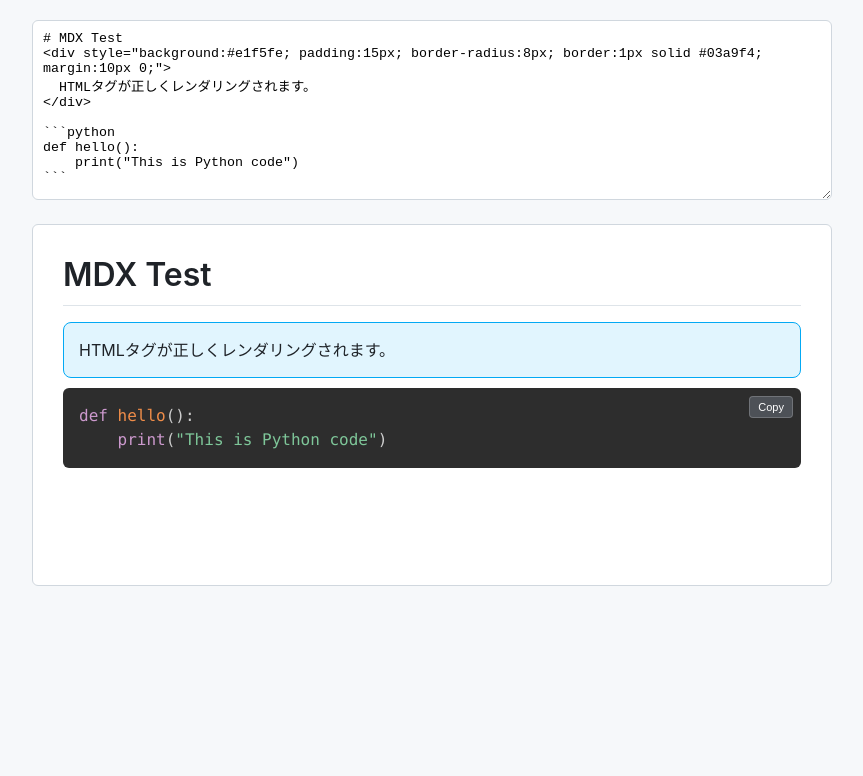
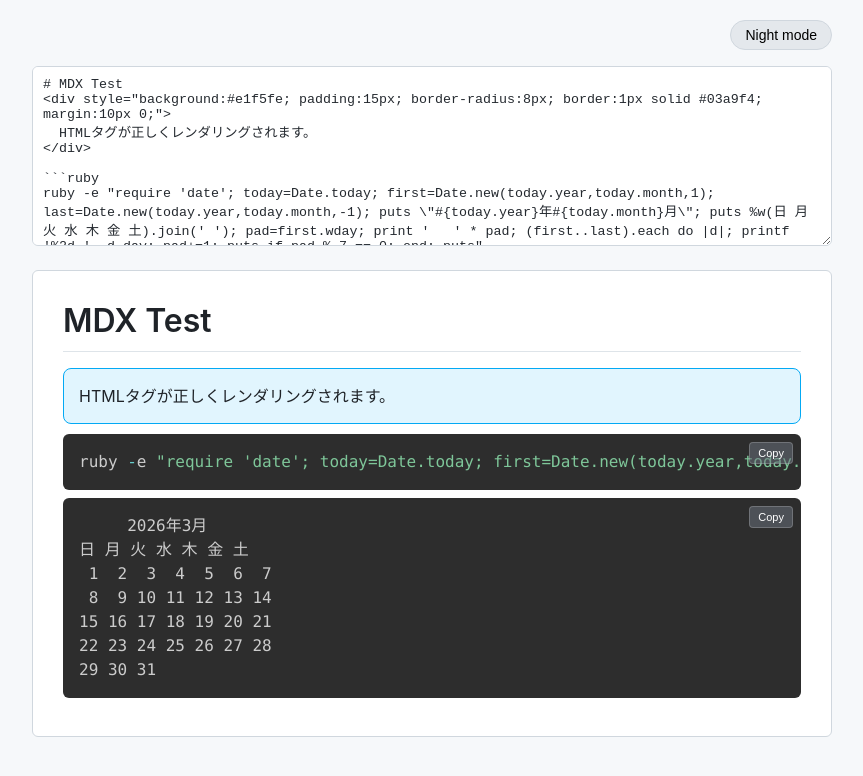
Before and after one commit to nekoserver/lib, a plain HTML site: page mdx-test.html in a window 1280 px wide. Shown: the whole page, without its empty margins (208-1071 px from the left). Drawn offline with nearby package versions, Linux system fonts and the light colour scheme.

Commit message:
mdx test

````diff
--- a/mdx-test.html
+++ b/mdx-test.html
@@ -6,31 +6,117 @@
     <link rel="stylesheet" href="https://cdnjs.cloudflare.com/ajax/libs/github-markdown-css/5.2.0/github-markdown.min.css">
     <link rel="stylesheet" href="https://cdnjs.cloudflare.com/ajax/libs/prism/1.29.0/themes/prism-tomorrow.min.css">
     <style>
-        body { max-width: 800px; margin: 0 auto; padding: 20px; background: #f6f8fa; font-family: sans-serif; }
-        #editor { width: 100%; height: 180px; padding: 10px; border: 1px solid #d0d7de; border-radius: 6px; font-family: monospace; box-sizing: border-box; }
-        .markdown-body { background: #fff; padding: 30px; border: 1px solid #d0d7de; border-radius: 6px; margin-top: 20px; min-height: 300px; }
+        :root {
+            --page-bg: #f6f8fa;
+            --card-bg: #fff;
+            --text-color: #24292f;
+            --border-color: #d0d7de;
+            --code-btn-bg: rgba(110,118,129,0.5);
+            --code-btn-border: rgba(255,255,255,0.2);
+            --control-bg: rgba(23, 43, 77, 0.08);
+        }
+        body {
+            max-width: 800px;
+            margin: 0 auto;
+            padding: 20px;
+            background: var(--page-bg);
+            font-family: sans-serif;
+            color: var(--text-color);
+            transition: background 0.25s ease, color 0.25s ease;
+        }
+        #editor {
+            width: 100%;
+            height: 180px;
+            padding: 10px;
+            border: 1px solid var(--border-color);
+            border-radius: 6px;
+            font-family: monospace;
+            box-sizing: border-box;
+            background: var(--card-bg);
+            color: var(--text-color);
+        }
+        .markdown-body {
+            background: var(--card-bg);
+            padding: 30px;
+            border: 1px solid var(--border-color);
+            border-radius: 6px;
+            margin-top: 20px;
+            min-height: 300px;
+            transition: background 0.25s ease, border-color 0.25s ease;
+        }
         .code-container { position: relative; }
-        .copy-btn { position: absolute; top: 8px; right: 8px; padding: 4px 8px; font-size: 11px; color: #fff; background: rgba(110,118,129,0.5); border: 1px solid rgba(255,255,255,0.2); border-radius: 4px; cursor: pointer; }
+        .copy-btn {
+            position: absolute;
+            top: 8px;
+            right: 8px;
+            padding: 4px 8px;
+            font-size: 11px;
+            color: #fff;
+            background: var(--code-btn-bg);
+            border: 1px solid var(--code-btn-border);
+            border-radius: 4px;
+            cursor: pointer;
+            transition: background 0.2s ease;
+        }
         .copy-btn:hover { background: rgba(110,118,129,0.9); }
+        .theme-control {
+            display: flex;
+            justify-content: flex-end;
+            margin-bottom: 16px;
+        }
+        #theme-toggle {
+            padding: 6px 14px;
+            border-radius: 999px;
+            border: 1px solid var(--border-color);
+            background: var(--control-bg);
+            cursor: pointer;
+            font-size: 14px;
+            transition: background 0.2s ease, border-color 0.2s ease;
+        }
+        .dark-mode {
+            --page-bg: #0d1117;
+            --card-bg: #161b22;
+            --text-color: #c9d1d9;
+            --border-color: #30363d;
+            --code-btn-bg: rgba(255,255,255,0.1);
+            --code-btn-border: rgba(255,255,255,0.2);
+            --control-bg: rgba(255,255,255,0.08);
+        }
     </style>
 </head>
 <body>
+    <div class="theme-control">
+        <button id="theme-toggle" type="button">Night mode</button>
+    </div>
     <textarea id="editor" spellcheck="false"># MDX Test
 <div style="background:#e1f5fe; padding:15px; border-radius:8px; border:1px solid #03a9f4; margin:10px 0;">
   HTMLタグが正しくレンダリングされます。
 </div>
 
-```python
-def hello():
-    print("This is Python code")
-```</textarea>
+```ruby
+ruby -e "require 'date'; today=Date.today; first=Date.new(today.year,today.month,1); last=Date.new(today.year,today.month,-1); puts \"#{today.year}年#{today.month}月\"; puts %w(日 月 火 水 木 金 土).join(' '); pad=first.wday; print '   ' * pad; (first..last).each do |d|; printf '%2d ', d.day; pad+=1; puts if pad % 7 == 0; end; puts"
+```
+
+```text
+     2026年3月
+日 月 火 水 木 金 土
+ 1  2  3  4  5  6  7
+ 8  9 10 11 12 13 14
+15 16 17 18 19 20 21
+22 23 24 25 26 27 28
+29 30 31
+```
+</textarea>
     <div id="preview" class="markdown-body"></div>
     <script src="https://cdnjs.cloudflare.com/ajax/libs/marked/4.3.0/marked.min.js"></script>
     <script src="https://cdnjs.cloudflare.com/ajax/libs/prism/1.29.0/prism.min.js"></script>
-    <script src="https://cdnjs.cloudflare.com/ajax/libs/prism/1.29.0/components/prism-python.min.js"></script>
+    <script src="https://cdnjs.cloudflare.com/ajax/libs/prism/1.29.0/components/prism-ruby.min.js"></script>
     <script>
-        const ed=document.getElementById('editor'), pv=document.getElementById('preview');
-        const update = () => {
+        const ed = document.getElementById('editor');
+        const pv = document.getElementById('preview');
+        const toggle = document.getElementById('theme-toggle');
+        const THEME_KEY = 'mdx-night-mode';
+        const render = () => {
             pv.innerHTML = marked.parse(ed.value, { sanitize: false });
             pv.querySelectorAll('pre').forEach(pre => {
                 const wrapper = document.createElement('div');
@@ -38,24 +124,50 @@ def hello():
                 pre.parentNode.insertBefore(wrapper, pre);
                 wrapper.appendChild(pre);
                 const btn = document.createElement('button');
-                btn.className = 'copy-btn'; btn.innerText = 'Copy';
+                btn.className = 'copy-btn';
+                btn.innerText = 'Copy';
                 btn.onclick = () => {
                     const txt = pre.innerText;
-                    if(navigator.clipboard && window.isSecureContext) {
+                    if (navigator.clipboard && window.isSecureContext) {
                         navigator.clipboard.writeText(txt);
                     } else {
-                        const ta = document.createElement("textarea");
-                        ta.value = txt; document.body.appendChild(ta);
-                        ta.select(); document.execCommand('copy');
+                        const ta = document.createElement('textarea');
+                        ta.value = txt;
+                        document.body.appendChild(ta);
+                        ta.select();
+                        document.execCommand('copy');
                         document.body.removeChild(ta);
                     }
-                    btn.innerText = 'OK!'; setTimeout(() => btn.innerText = 'Copy', 1000);
+                    btn.innerText = 'OK!';
+                    setTimeout(() => btn.innerText = 'Copy', 1000);
                 };
                 wrapper.appendChild(btn);
             });
             Prism.highlightAllIn(pv);
         };
-        ed.oninput = update; update();
+        const applyTheme = mode => {
+            const isDark = mode === 'dark';
+            document.body.classList.toggle('dark-mode', isDark);
+            toggle.innerText = isDark ? 'Day mode' : 'Night mode';
+        };
+        const setThemeCookie = mode => {
+            const expires = new Date();
+            expires.setFullYear(expires.getFullYear() + 1);
+            document.cookie = `${THEME_KEY}=${mode}; path=/; expires=${expires.toUTCString()}`;
+        };
+        const readThemeCookie = () => {
+            const match = document.cookie.match(new RegExp(`(?:^|; )${THEME_KEY}=([^;]*)`));
+            return match ? match[1] : null;
+        };
+        toggle.onclick = () => {
+            const next = document.body.classList.contains('dark-mode') ? 'light' : 'dark';
+            applyTheme(next);
+            setThemeCookie(next);
+        };
+        const savedTheme = readThemeCookie() || 'light';
+        applyTheme(savedTheme);
+        ed.oninput = render;
+        render();
     </script>
 </body>
 </html>
````
Also changed, not shown: 3 other files.
